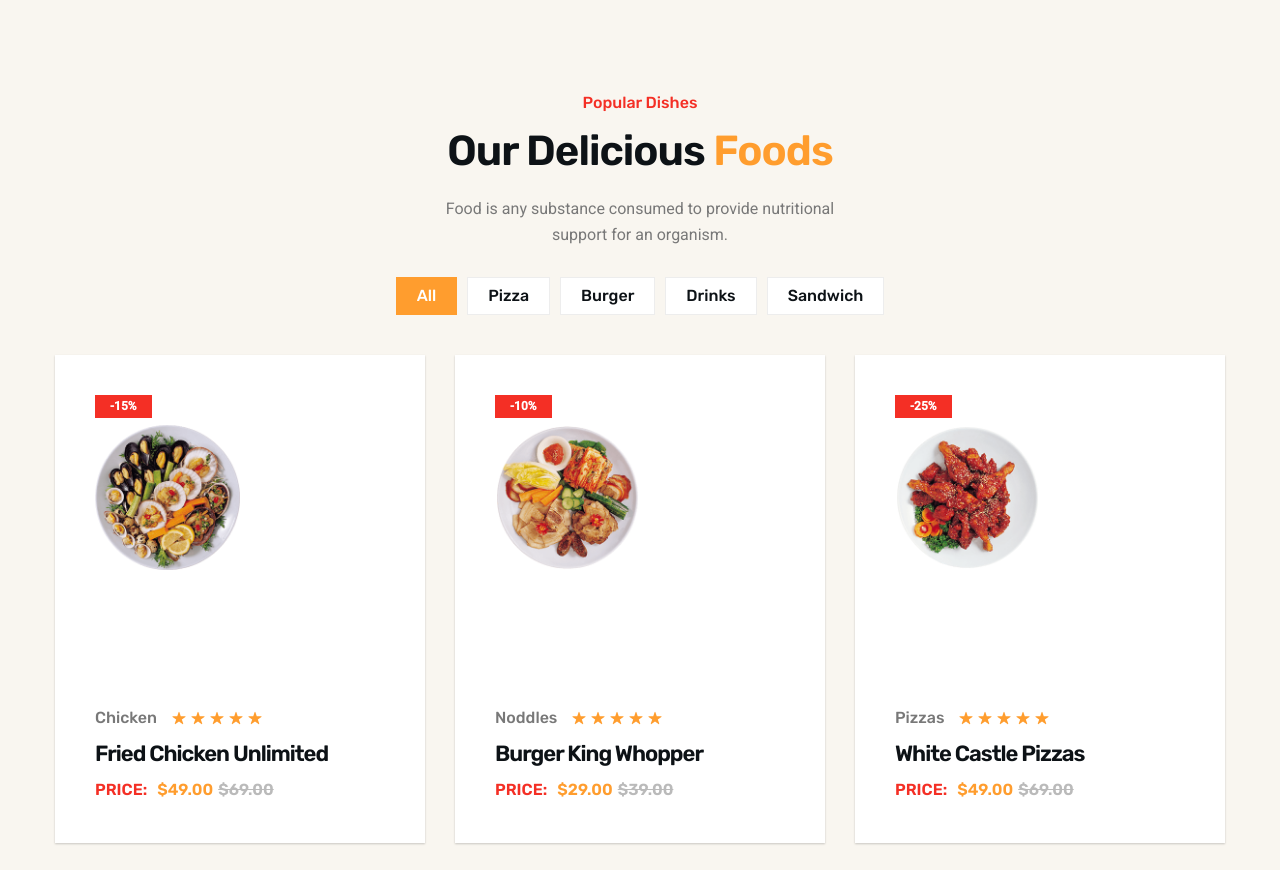
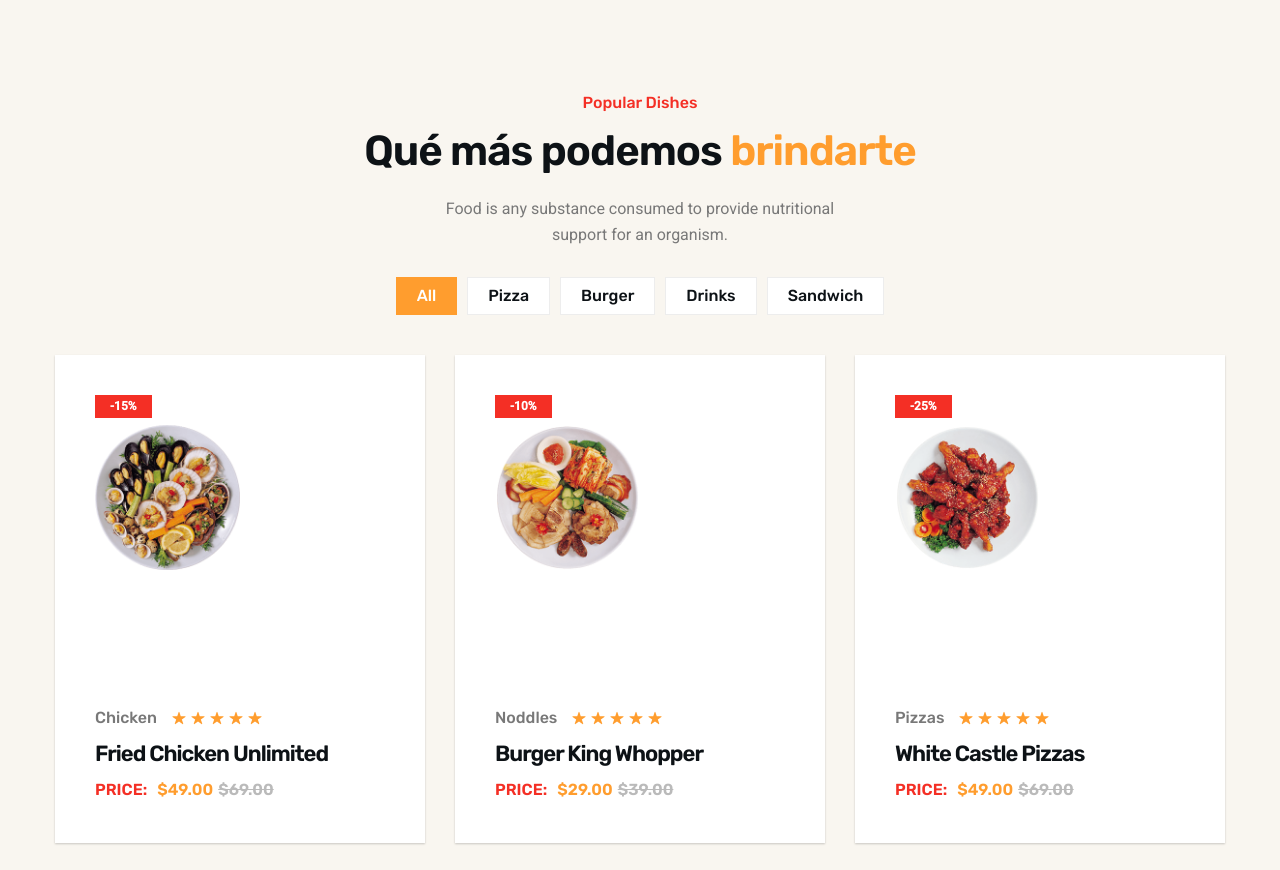
Before and after one commit to RafaelJCR/empresa_software, a plain HTML site: page index.html in a window 1280 px wide. Shown: the part 2160-3030 px from the top of the page. Drawn offline with nearby package versions, Linux system fonts and the light colour scheme.

Commit message:
Cambie el encabezado del catalago

```diff
--- a/index.html
+++ b/index.html
@@ -399,7 +399,7 @@
           <p class="section-subtitle">Popular Dishes</p>
 
           <h2 class="h2 section-title">
-            Our Delicious <span class="span">Foods</span>
+            Qué más podemos <span class="span">brindarte</span>
           </h2>
 
           <p class="section-text">
```
